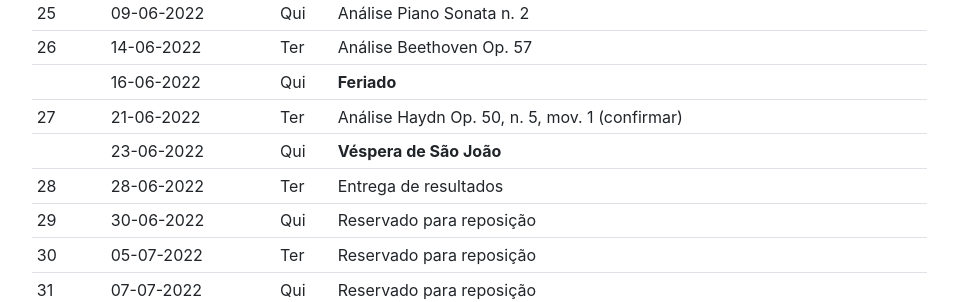
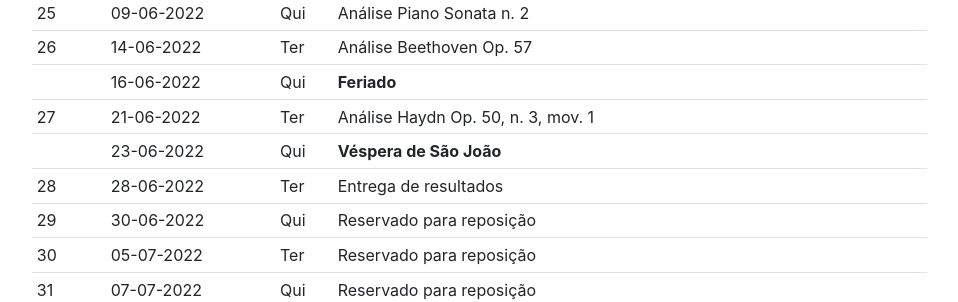
Before and after one commit to kroger/genosmus, a Jekyll site: the page built from _marcos/musa72.md, in a window 1280 px wide and 900 px high, scrolled down 3253 px. Shown: the part 153-455 px from the top of the window, without its empty margins (68-1026 px from the left). Built offline with Jekyll 4.4.1, drawn with Linux system fonts in a browser that asks for light colours; nearby versions of some CDN libraries; the table of contents is made by our own code; some of the changed lines change nothing that is shown.

Commit message:
Pequena correção
- Peça para análise e comenta links

```diff
--- a/_marcos/musa72.md
+++ b/_marcos/musa72.md
@@ -144,7 +144,7 @@
 | 25   | 09-06-2022 | Qui | Análise Piano Sonata n. 2                       |
 | 26   | 14-06-2022 | Ter | Análise Beethoven Op. 57                        |
 |      | 16-06-2022 | Qui | **Feriado**                                     |
-| 27   | 21-06-2022 | Ter | Análise Haydn Op. 50, n. 5, mov. 1 (confirmar)  |
+| 27   | 21-06-2022 | Ter | Análise Haydn Op. 50, n. 3, mov. 1              |
 |      | 23-06-2022 | Qui | **Véspera de São João**                         |
 | 28   | 28-06-2022 | Ter | Entrega de resultados                           |
 | 29   | 30-06-2022 | Qui | Reservado para reposição                        |
@@ -237,15 +237,14 @@
 
 ## 10. Links
 
+ - [DG](https://www.dropbox.com/s/sjp4axx10ebcjct/dg.pdf)
  - [EK23](https://www.dropbox.com/s/0jnmmmh57lvt2j6/ek23.pdf?dl=0)
- - [KP1](https://www.dropbox.com/s/e1b1ae3ia3gzczs/kostka-1.pdf)
+ <!-- - [KP1](https://www.dropbox.com/s/e1b1ae3ia3gzczs/kostka-1.pdf)
  - [KP2](https://www.dropbox.com/s/54qp5r28nj6tygi/kostka-2.pdf)
  - [KP3](https://www.dropbox.com/s/phezrz5yd83606c/kostka-3.pdf)
  - [KP4](https://www.dropbox.com/s/5b44zanef3kxhcd/kostka-4.pdf)
  - [KP5](https://www.dropbox.com/s/cyvy9da9vsk29o6/kostka-5.pdf)
- - [KP6](https://www.dropbox.com/s/ruqvkfqte6zbal4/kostka-6.pdf)
- - [DG](https://www.dropbox.com/s/sjp4axx10ebcjct/dg.pdf)
- - [EK23](https://www.dropbox.com/s/0jnmmmh57lvt2j6/ek23.pdf)
+ - [KP6](https://www.dropbox.com/s/ruqvkfqte6zbal4/kostka-6.pdf) -->
  - [Conteúdo Programático aprovado pelo Departamento de Música](http://dmusufba.com/docs/conteudos/pdf/MUSA72%20LEM%20IV.pdf)
  - [Departamento de Música da UFBA](http://dmusufba.com)
  - [Playlist Youtube: 32 Sonatas Beethoven - Barenboim](https://www.youtube.com/watch?v=nS3YwjOAekc&list=PLaO5yzGGmlgEncr13JjVJA-hG4VXtXA6S)
```
